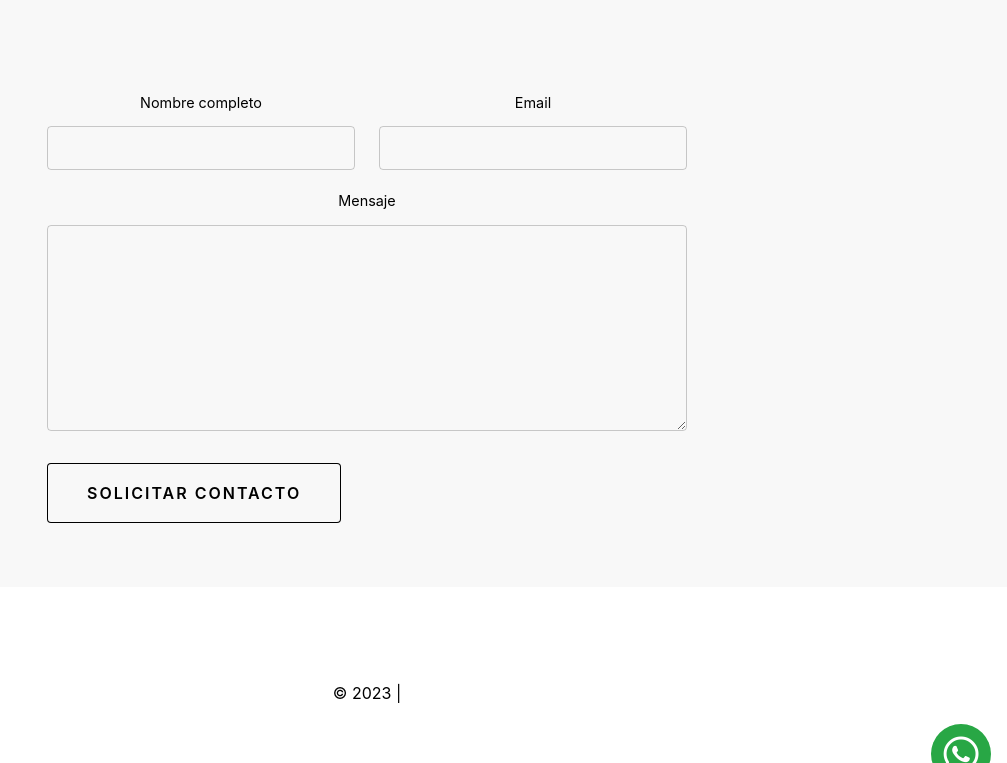
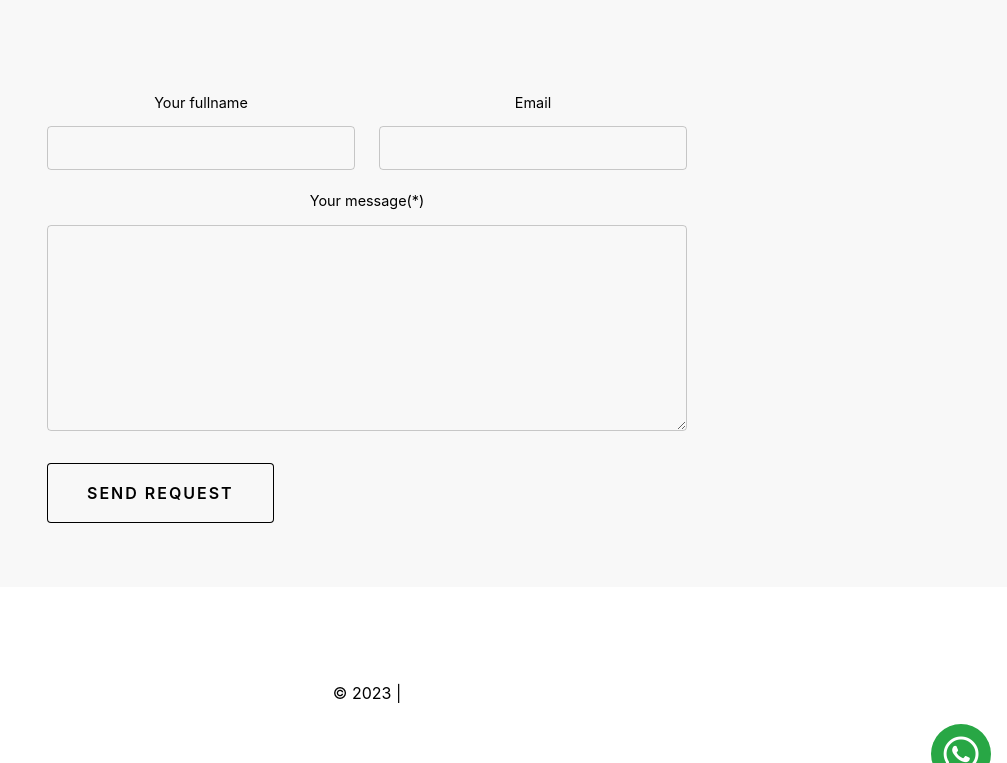
Before and after one commit to liebsen/buenosairesapart, a PHP site: template site/templates/contact.php in a window 1280 px wide. Shown: the top 763 px of the page, without its empty margins (273-1280 px from the left). Run offline with PHP 8.4, Linux system fonts and the light colour scheme; the template is opened without the code that fills it, so the values that code supplies are empty.

Commit message:
ad struct

```diff
--- a/site/templates/contact.php
+++ b/site/templates/contact.php
@@ -18,7 +18,7 @@
         </div>
         <div class="fields">
           <div class="field half">
-            <label for="name">Nombre completo</label>
+            <label for="name">Your fullname</label>
             <input type="text" name="name" id="name" value="" />
           </div>
           <div class="field half">
@@ -26,12 +26,12 @@
             <input type="email" name="email" id="email" value="" />
           </div>
           <div class="field">
-            <label for="text">Mensaje</label>
-            <textarea name="text" id="text" rows="6"></textarea>
+            <label for="text">Your message(*)</label>
+            <textarea name="text" id="text" rows="6" required></textarea>
           </div>
         </div>
         <ul class="actions special">
-          <li><input type="submit" name="submit" id="submit" value="Solicitar contacto" /></li>
+          <li><input type="submit" name="submit" id="submit" value="Send request" /></li>
         </ul>
       </form>
       <?php endif ?>
```
